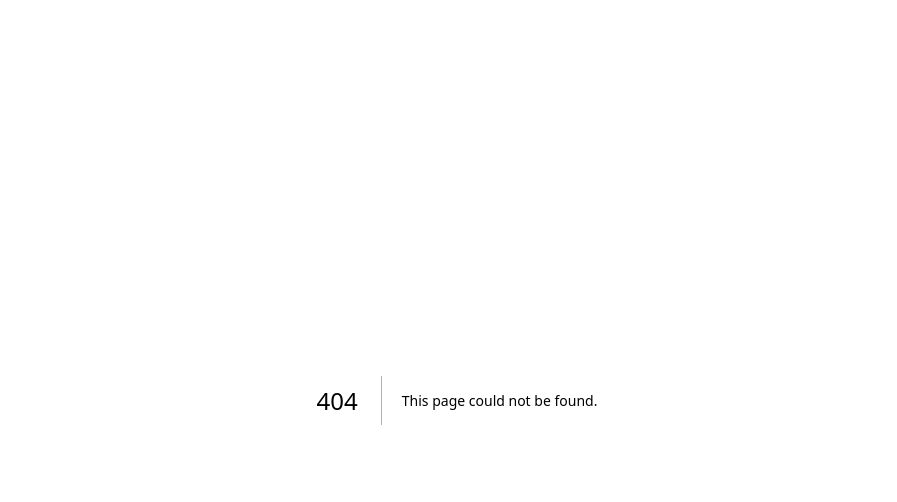
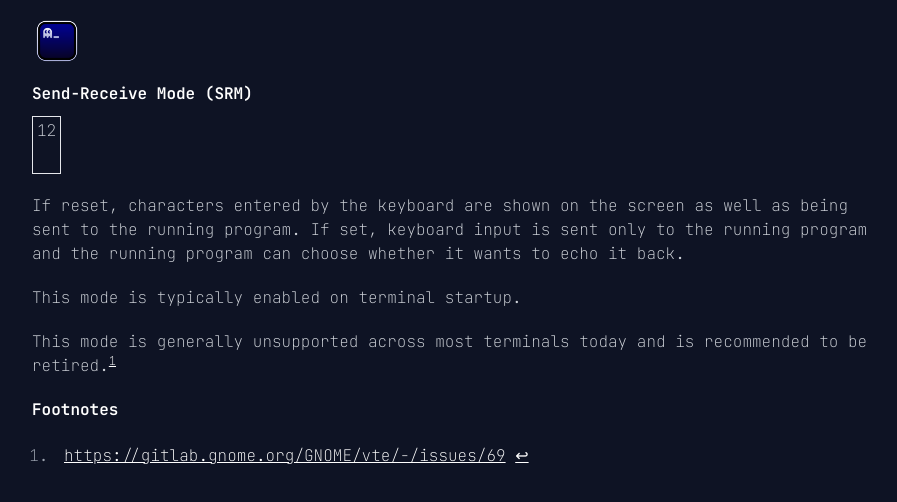
Before and after one commit to zen-xu/ghostty, a Next.js app in the folder website/: page /vt/modes/srm in a window 1280 px wide. Before the commit this address had no page. Shown: the top 502 px of the page, without its empty margins (183-1080 px from the left). Built offline with nearby package versions, Linux system fonts and the light colour scheme.

Commit message:
website: document srm mode

```diff
--- /dev/null
+++ b/website/app/vt/modes/srm/page.mdx
@@ -0,0 +1,17 @@
+import VTMode from "@/components/VTMode";
+
+# Send-Receive Mode (SRM)
+
+<VTMode value={12} ansi={true} />
+
+If reset, characters entered by the keyboard are shown on the screen
+as well as being sent to the running program. If set, keyboard input
+is sent only to the running program and the running program can choose
+whether it wants to echo it back.
+
+This mode is typically enabled on terminal startup.
+
+This mode is generally unsupported across most terminals today and
+is recommended to be retired.[^1]
+
+[^1]: https://gitlab.gnome.org/GNOME/vte/-/issues/69
```
Also changed, not shown: 1 other file (tests, documents, lock files or other folders).
